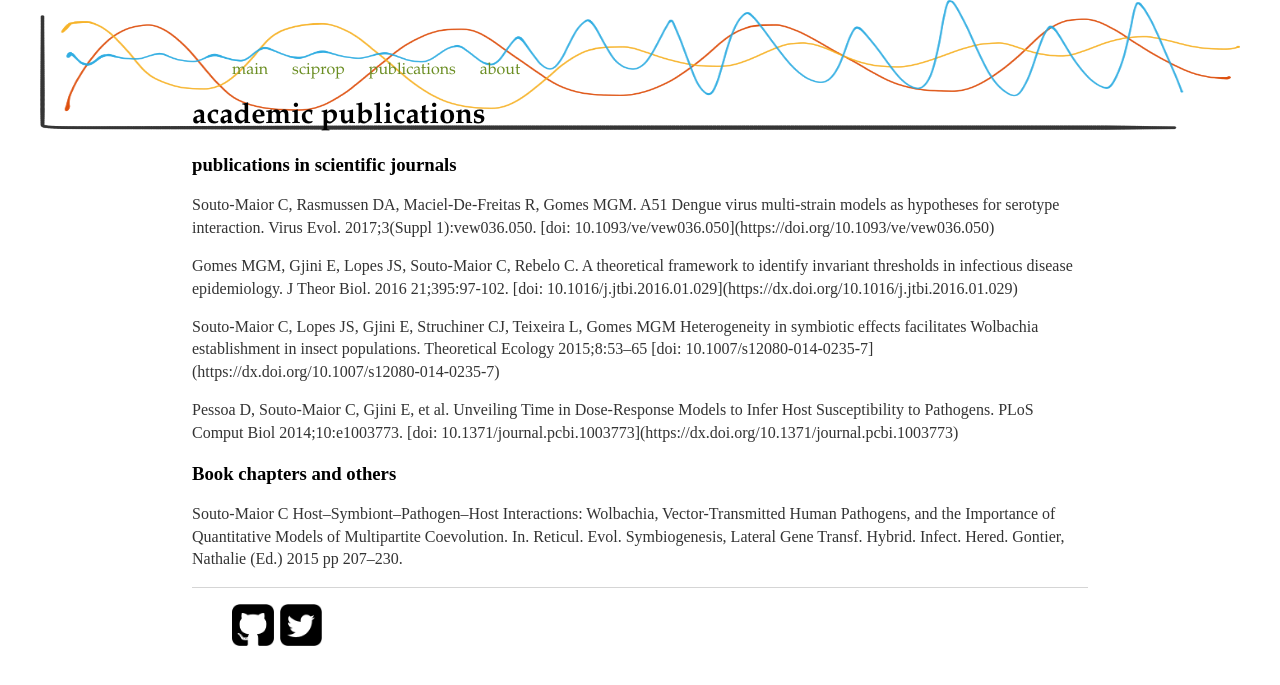
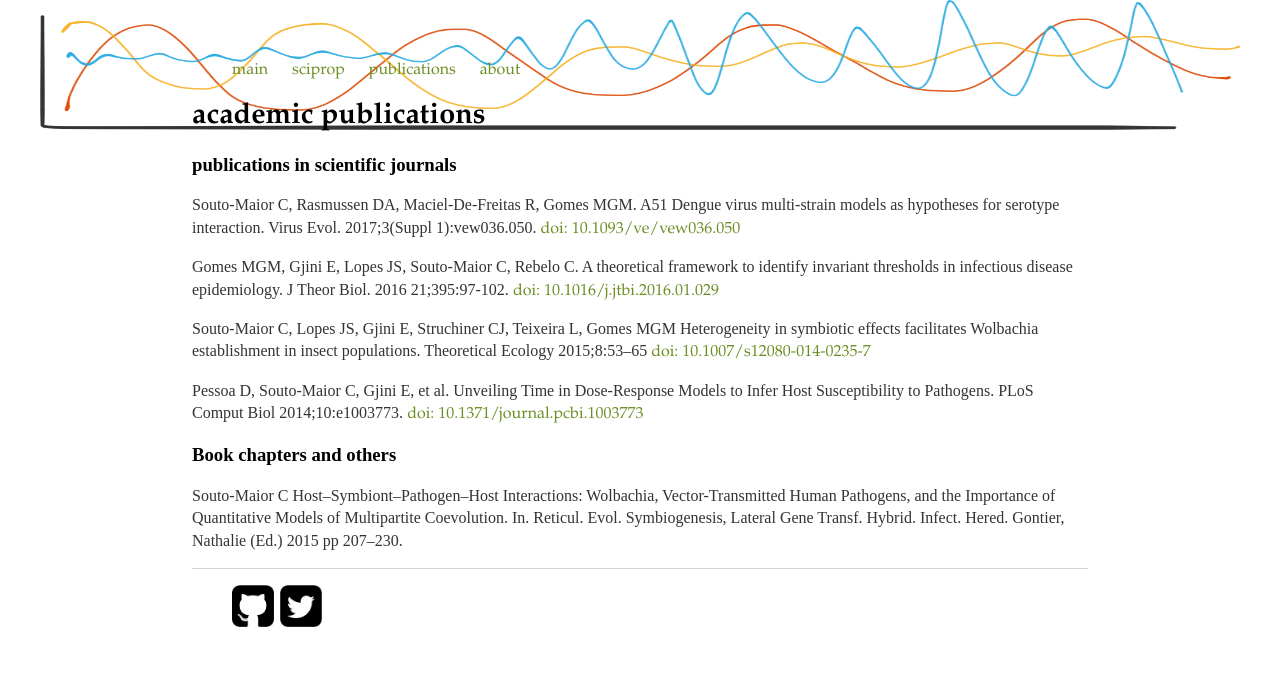
Before and after one commit to caesoma/caesoma.github.io, a Jekyll site: the page built from publications/index.md, in a window 1280 px wide. Shown: the top 685 px of the page. Built offline with Jekyll 4.4.1, drawn with Linux system fonts in a browser that asks for light colours.

Commit message:
update section

```diff
--- a/publications/index.html
+++ b/publications/index.md
@@ -2,39 +2,30 @@
 layout: default
 title: academic publications
 ---
-<h1>{{ page.title }}</h1>
+{{ page.title }}
+================
 
-<h3> publications in scientific journals </h3>
+### publications in scientific journals
 
-
-<p>
 Souto-Maior C, Rasmussen DA,  Maciel-De-Freitas R, Gomes MGM.
 A51 Dengue virus multi-strain models as hypotheses for serotype interaction.
 Virus Evol. 2017;3(Suppl 1):vew036.050. [doi: 10.1093/ve/vew036.050](https://doi.org/10.1093/ve/vew036.050)
-</p>
 
-<p>
+
 Gomes MGM, Gjini E, Lopes JS, Souto-Maior C, Rebelo C.
 A theoretical framework to identify invariant thresholds in infectious disease epidemiology.
 J Theor Biol. 2016 21;395:97-102. [doi: 10.1016/j.jtbi.2016.01.029](https://dx.doi.org/10.1016/j.jtbi.2016.01.029)
-</p>
 
-<p>
+
 Souto-Maior C, Lopes JS, Gjini E, Struchiner CJ, Teixeira L, Gomes MGM
 Heterogeneity in symbiotic effects facilitates Wolbachia establishment in insect populations.
 Theoretical Ecology 2015;8:53–65 [doi:  10.1007/s12080-014-0235-7](https://dx.doi.org/10.1007/s12080-014-0235-7)
-</p>
 
-<p>
 Pessoa D, Souto-Maior C, Gjini E, et al.
 Unveiling Time in Dose-Response Models to Infer Host Susceptibility to Pathogens.
 PLoS Comput Biol 2014;10:e1003773. [doi: 10.1371/journal.pcbi.1003773](https://dx.doi.org/10.1371/journal.pcbi.1003773)
-</p>
 
-<h3> Book chapters and others </h3>
-
-<p>
+### Book chapters and others
 Souto-Maior C
 Host–Symbiont–Pathogen–Host Interactions: Wolbachia, Vector-Transmitted Human Pathogens, and the Importance of Quantitative Models of Multipartite Coevolution.
 In. Reticul. Evol. Symbiogenesis, Lateral Gene Transf. Hybrid. Infect. Hered. Gontier, Nathalie (Ed.) 2015 pp 207–230.
-</p>
```
Also changed, not shown: 1 other file.
